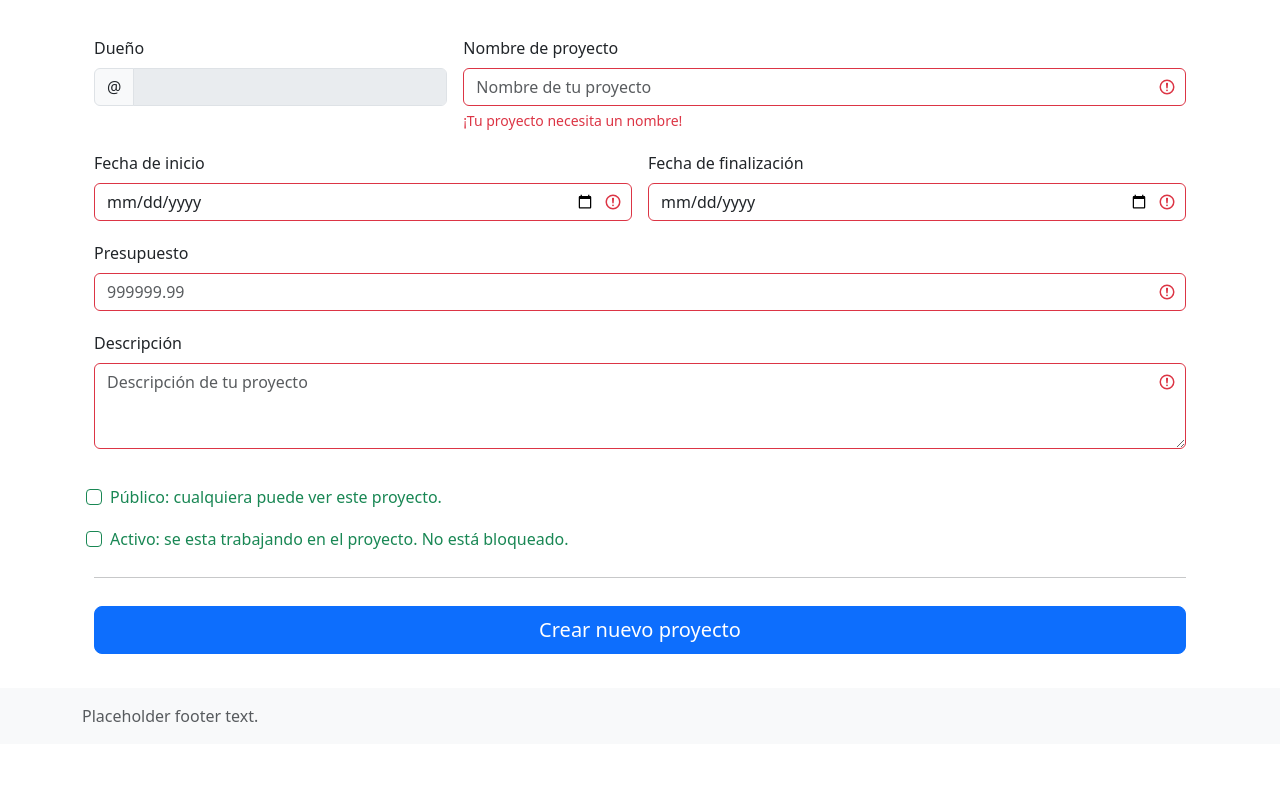
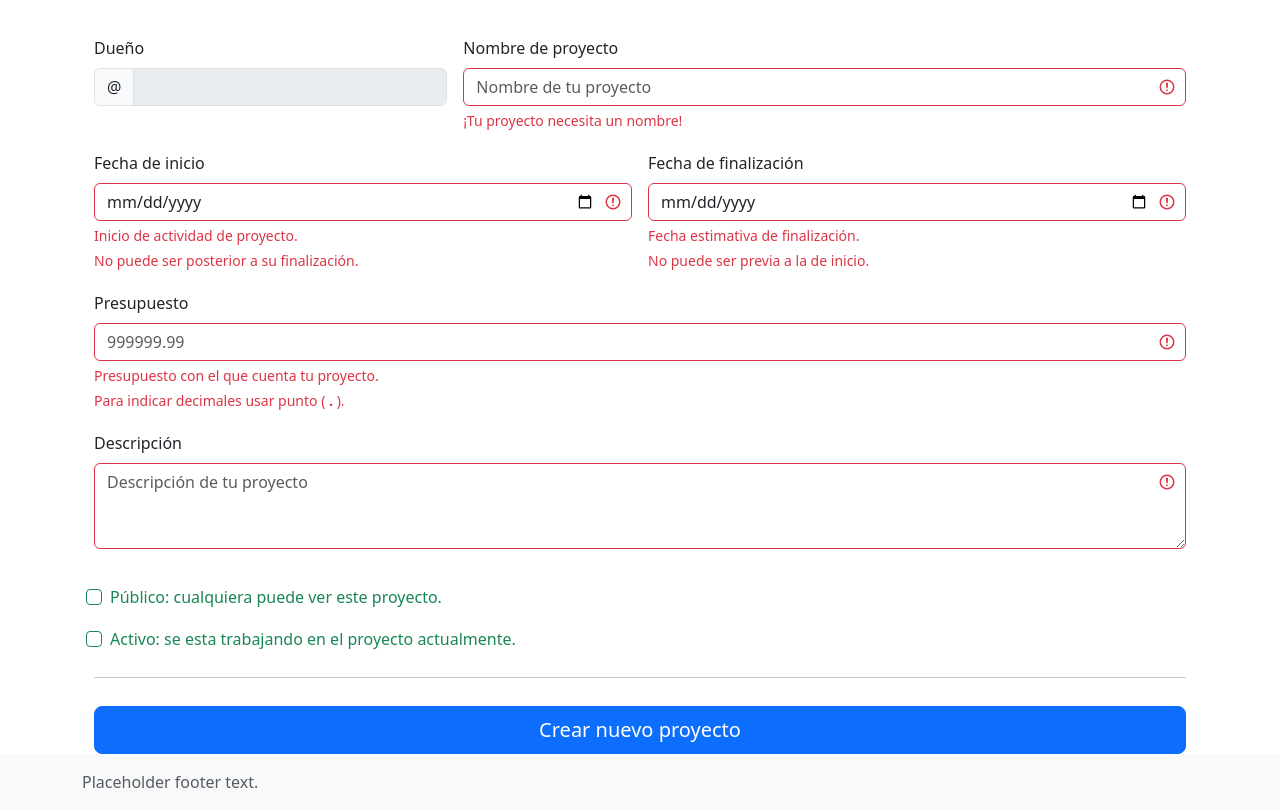
Before and after one commit to ger-rinaldi/promanager, a Python web app: template app/templates/create_forms/crear-proyecto.html in a window 1280 px wide. Shown: the part 56-866 px from the top of the page. Before the commit the page ends 778 px from the top, so only its background shows below. Run offline with Jinja, Linux system fonts and the light colour scheme; the template is opened without the code that fills it, so the values that code supplies are empty.

Commit message:
refactor: reemplazar display de errores de inputs
previamente cada input podia mostrar errores relacionados a si mismo
debajo de su campo, ahora se utiliza para mostrar mensajes informativos
de la informacion que el usuario debe ingresar

```diff
--- a/app/templates/create_forms/crear-proyecto.html
+++ b/app/templates/create_forms/crear-proyecto.html
@@ -56,15 +56,10 @@
           name="fecha_inicio"
           required
         />
-        {% if validation_advice %}
-
-        <!-- prettier-ignore -->
-        {% for e in validation_advice['fecha_inicio'] %}
-        <div class="invalid-feedback">{{ e }}</div>
-        {% endfor %}
-
-        <!-- prettier-ignore -->
-        {% endif %}
+        <div class="invalid-feedback">Inicio de actividad de proyecto.</div>
+        <div class="invalid-feedback">
+          No puede ser posterior a su finalización.
+        </div>
       </div>
 
       <!-- Fecha de finalizacion -->
@@ -79,15 +74,8 @@
           name="fecha_finalizacion"
           required
         />
-        {% if validation_advice %}
-
-        <!-- prettier-ignore -->
-        {% for e in validation_advice['fecha_finalizacion'] %}
-        <div class="invalid-feedback">{{ e }}</div>
-        {% endfor %}
-
-        <!-- prettier-ignore -->
-        {% endif %}
+        <div class="invalid-feedback">Fecha estimativa de finalización.</div>
+        <div class="invalid-feedback">No puede ser previa a la de inicio.</div>
       </div>
     </div>
 
@@ -104,15 +92,12 @@
           value=""
           required
         />
-        {% if validation_advice %}
-
-        <!-- prettier-ignore -->
-        {% for e in validation_advice['presupuesto'] %}
-        <div class="invalid-feedback">{{ e }}</div>
-        {% endfor %}
-
-        <!-- prettier-ignore -->
-        {% endif %}
+        <div class="invalid-feedback">
+          Presupuesto con el que cuenta tu proyecto.
+        </div>
+        <div class="invalid-feedback">
+          Para indicar decimales usar punto ( <b>.</b> ).
+        </div>
       </div>
     </div>
 
@@ -155,7 +140,7 @@
           name="activo"
         />
         <label class="form-check-label" for="activo"
-          >Activo: se esta trabajando en el proyecto. No está bloqueado.</label
+          >Activo: se esta trabajando en el proyecto actualmente.</label
         >
       </div>
     </div>
```
